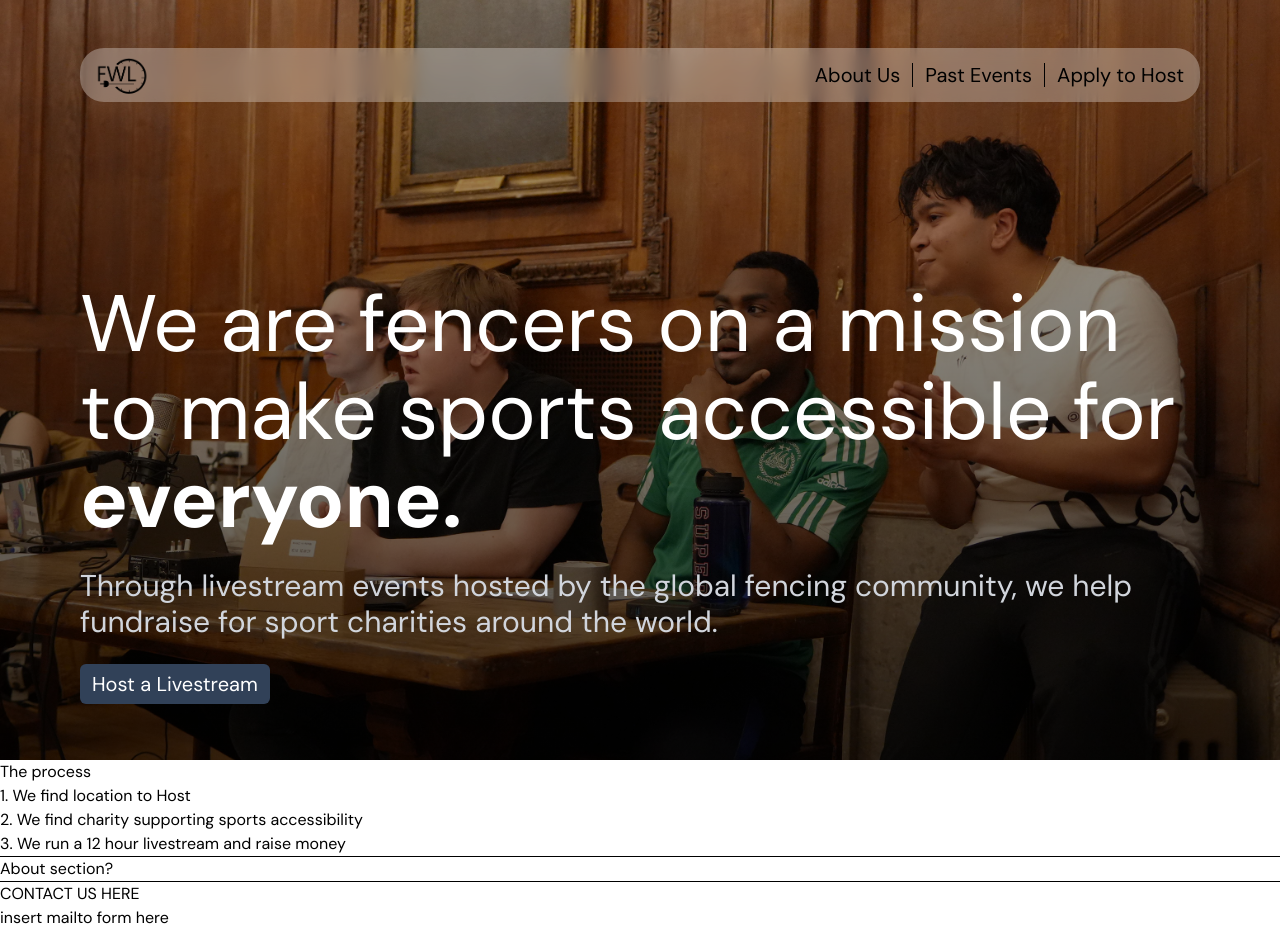
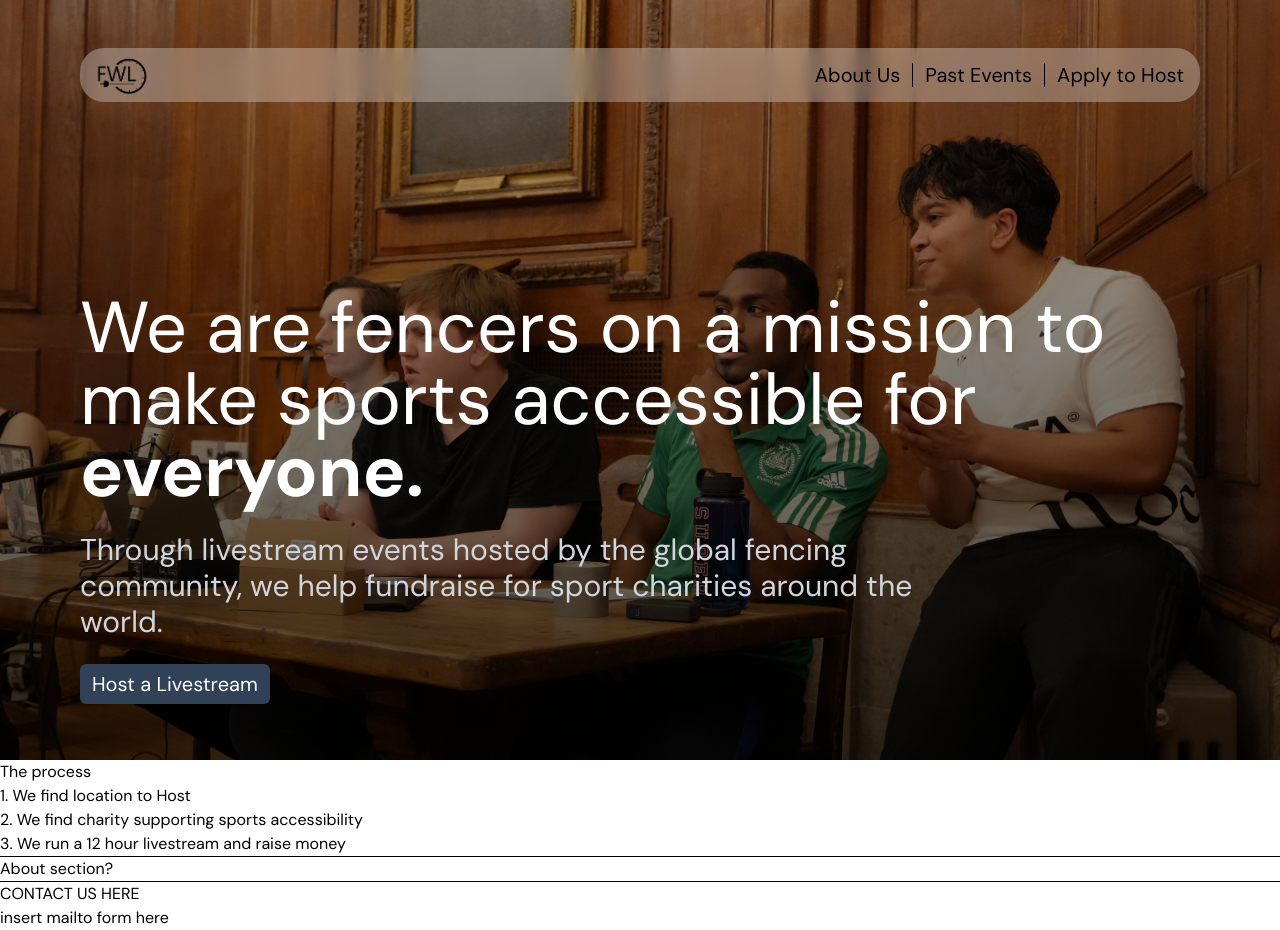
Before and after one commit to Fencing-Without-Limits/fencing-without-limits.github.io, a React (Vite) app: page / in a window 1280 px wide. Built offline with nearby package versions, Linux system fonts and the light colour scheme; a web font is replaced by a local one.

Commit message:
feat: small display adjustments

```diff
--- a/src/components/Header.tsx
+++ b/src/components/Header.tsx
@@ -38,6 +38,6 @@ export const Header = ({ className }: { className?: string }) => {
 
 export const HeaderSpace = () => {
     return (
-        <div className="h-24" />
+        <div className="h-[102px]" />
     )
 }
--- a/src/index.css
+++ b/src/index.css
@@ -19,15 +19,13 @@
 }
 
 .text-h1 {
-    font-size: 3rem /* 1.5rem = 24px */;
-    line-height: var(--tw-leading, calc(3.5 / 3));
-    @media (width >= 48rem /* 768px */) {
-      font-size: 4rem /* 1.5rem = 24px */;
-      line-height: var(--tw-leading, calc(4.5 / 4));
+    font-size: 3rem;
+    line-height: var(--tw-leading, 1);
+    @media (width >= 48rem) {
+      font-size: 3.75rem;
     }
     @media (width >= 64rem) {
-      font-size: 5rem /* 1.5rem = 24px */;
-      line-height: var(--tw-leading, calc(5.5 / 5));
+      font-size: 4.5rem;
     }
 }
 
--- a/src/routes/Home.tsx
+++ b/src/routes/Home.tsx
@@ -4,20 +4,22 @@ import { HeaderSpace } from '../components/Header'
 
 export const Home: FC = () => {
   return (
-    <div className="">
-      <section id="hero" className="relative overflow-clip h-[95dvh] min-h-fit">
+    <>
+      <section id="hero" className="relative overflow-clip h-[95dvh] min-h-fit flex flex-col">
         <div aria-label="Background Video" className="absolute top-0 z-0 min-w-full min-h-full h-[100%] w-auto">
           <img src="/DSC07777.JPG" className="h-full w-full object-cover" alt="hero-photo" />
           <div className="absolute inset-0 bg-gradient-to-b from-[rgba(0,0,0,0.3)] to-[rgba(0,0,0,0.7)]" />
         </div>
-        <div className="absolute bottom-0 left-0 right-0 z-10 *:mb-6 px-8 md:px-14 lg:px-20 *:max-w-7xl *:mx-auto mb-8">
+        <div className="relative z-10 *:mb-6 px-8 md:px-14 lg:px-20 *:max-w-7xl *:mx-auto mb-8 mt-auto">
           <HeaderSpace />
           <h1 className='text-h1 text-white'>
             We are fencers on a mission to make sports accessible for <b>everyone.</b>
           </h1>
-          <h2 className='md:text-3xl text-2xl text-gray-300'>
-            Through livestream events hosted by the global fencing community, we help fundraise for sport charities around the world.
-          </h2>
+          <div>
+            <h2 className='md:text-3xl text-2xl text-gray-300 max-w-[56rem]'>
+              Through livestream events hosted by the global fencing community, we help fundraise for sport charities around the world.
+            </h2>
+          </div>
           <div>
             <HashLink to="#apply" className="inline-block text-white text-xl bg-slate-700 rounded-md py-1.5 px-3">
               Host a Livestream
@@ -26,9 +28,9 @@ export const Home: FC = () => {
         </div>
       </section>
       <section id="how-it-works" className="">
-        The process<br/>
-        1. We find location to Host<br/>
-        2. We find charity supporting sports accessibility<br/>
+        The process<br />
+        1. We find location to Host<br />
+        2. We find charity supporting sports accessibility<br />
         3. We run a 12 hour livestream and raise money
       </section>
       <hr />
@@ -40,6 +42,6 @@ export const Home: FC = () => {
         CONTACT US HERE<br />
         insert mailto form here
       </section>
-    </div>
+    </>
   )
 }
```
